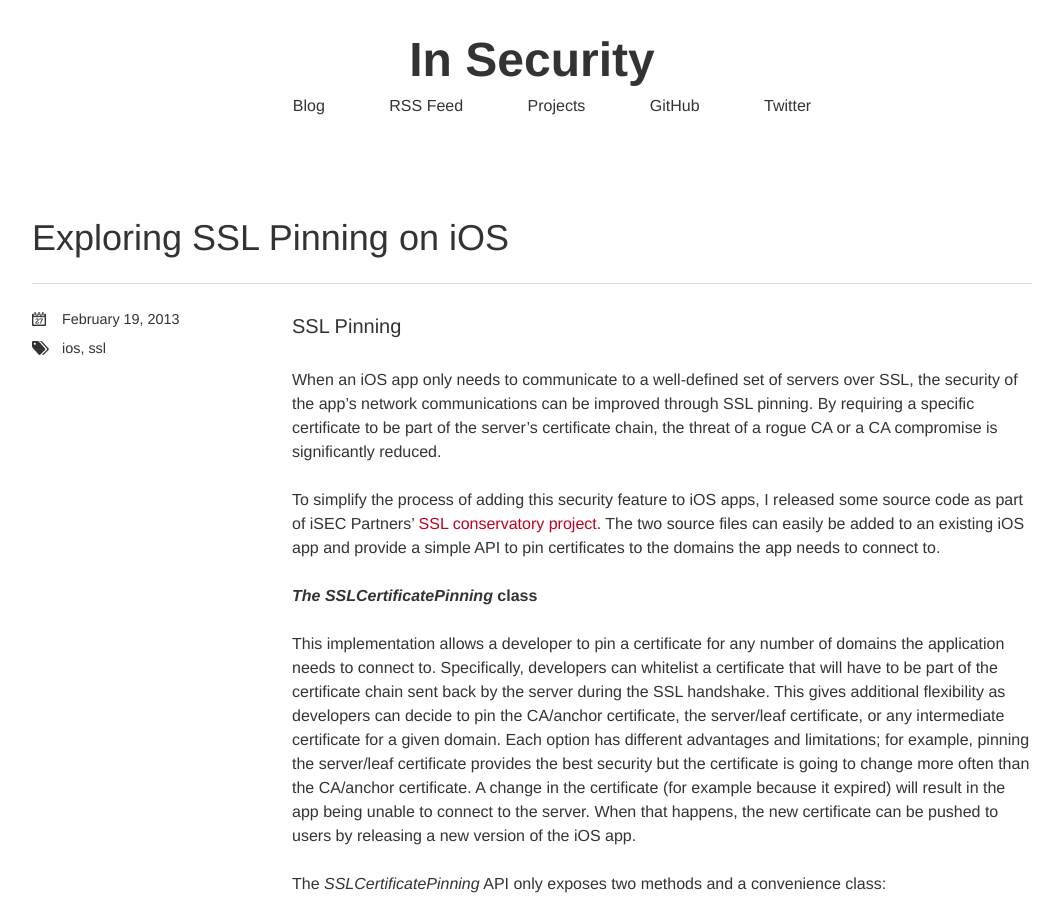
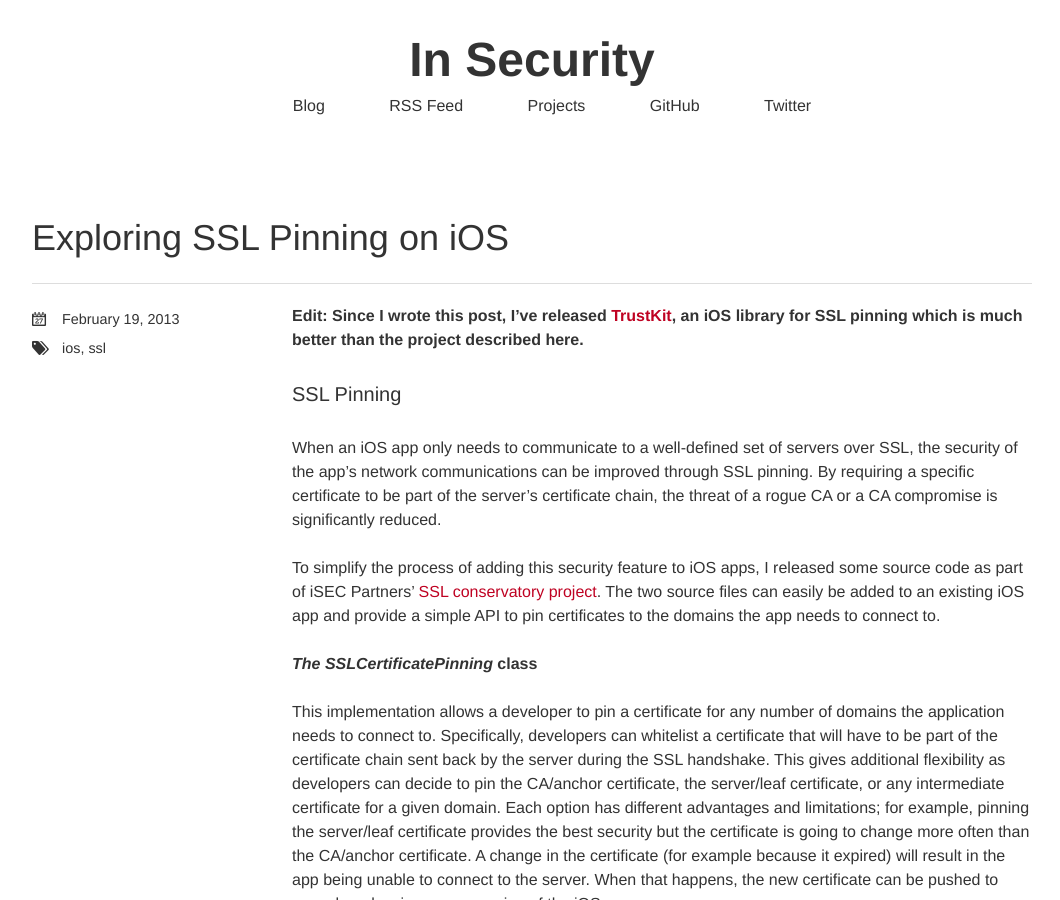
Before and after one commit to nabla-c0d3/nabla-c0d3.github.io, a Jekyll site: the page built from _posts/2013-02-19-ios-pinning.markdown, in a window 1280 px wide and 900 px high. Shown: the whole window, without its empty margins (108-1168 px from the left). Built offline with Jekyll 4.4.1, drawn with Linux system fonts in a browser that asks for light colours; nearby versions of some CDN libraries; comment, search, counter and statistics services are not loaded.

Commit message:
Add edit to pinning blog post

```diff
--- a/_posts/2013-02-19-ios-pinning.markdown
+++ b/_posts/2013-02-19-ios-pinning.markdown
@@ -5,6 +5,7 @@ date:   2013-02-19 13:11:22
 categories: ios ssl
 ---
 
+__Edit: Since I wrote this post, I've released [TrustKit](https://github.com/datatheorem/TrustKit), an iOS library for SSL pinning which is much better than the project described here.__
 
 ### SSL Pinning
 
```
